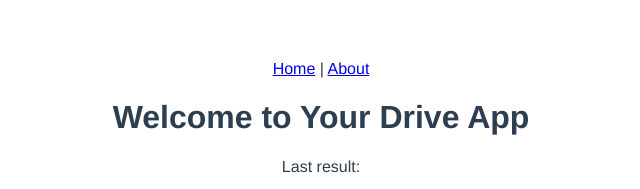
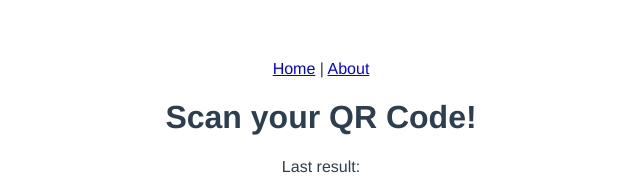
Before and after one commit to huhn511/nile-my-drive, a Vue app: page /#/ in a window 1280 px wide. Shown: the top 189 px of the page, without its empty margins (319-959 px from the left). Built offline with nearby package versions, Linux system fonts and the light colour scheme.

Commit message:
add QRCodeReader and OrderDetail

```diff
--- /dev/null
+++ b/src/components/OrderDetail.vue
@@ -0,0 +1,15 @@
+<template>
+  <div>
+    <h1>Order Detail</h1>
+    {{root}}
+  </div>
+</template>
+
+<script>
+export default {
+    props: ['root']
+};
+</script>
+
+<style>
+</style>
--- a/src/components/HelloWorld.vue
+++ b/src/components/QRCodeReader.vue
@@ -1,6 +1,6 @@
 <template>
   <div class="hello">
-    <h1>{{ msg }}</h1>
+    <h1>Scan your QR Code!</h1>
     <p class="error">{{ error }}</p>
 
     <p class="decode-result">Last result: <b>{{ result }}</b></p>
@@ -13,10 +13,7 @@
 import { QrcodeStream } from 'vue-qrcode-reader'
 
 export default {
-  name: 'HelloWorld',
-  props: {
-    msg: String
-  },
+  name: 'QRCodeReader',
   components: {
     QrcodeStream
   },
@@ -30,6 +27,8 @@ export default {
   methods: {
     onDecode (result) {
       this.result = result
+      console.log("scanned in component")
+      this.$emit('scanned', result)
     },
 
     async onInit (promise) {
--- a/src/views/Home.vue
+++ b/src/views/Home.vue
@@ -1,17 +1,33 @@
 <template>
   <div class="home">
-    <HelloWorld msg="Welcome to Your Drive App"/>
+    <QRCodeReader v-if="scanning" @scanned="showDetails" />
+    <OrderDetail v-if="!scanning" :root="root"  />
   </div>
 </template>
 
 <script>
 // @ is an alias to /src
-import HelloWorld from '@/components/HelloWorld.vue'
+import QRCodeReader from '@/components/QRCodeReader.vue'
+import OrderDetail from '@/components/OrderDetail.vue'
 
 export default {
   name: 'home',
   components: {
-    HelloWorld
+    QRCodeReader,
+    OrderDetail
+  },
+  data() {
+    return {
+      scanning: true,
+      root: ''
+    }
+  },
+  methods: {
+    showDetails(root) {
+      console.log("scanned root:", root)
+      this.scanning = false
+      this.root = root
+    }
   }
 }
 </script>
```
